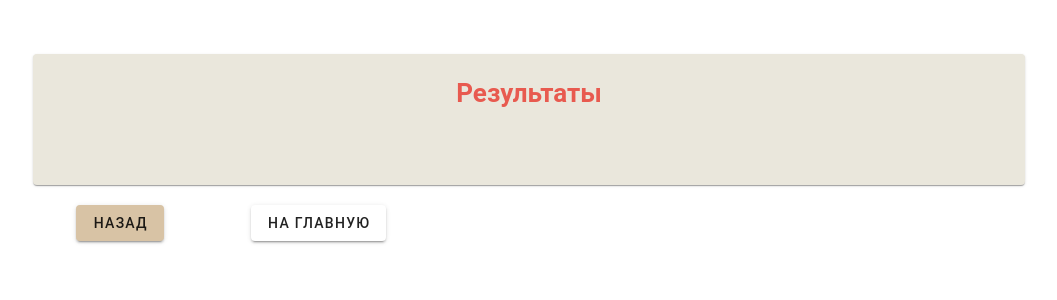
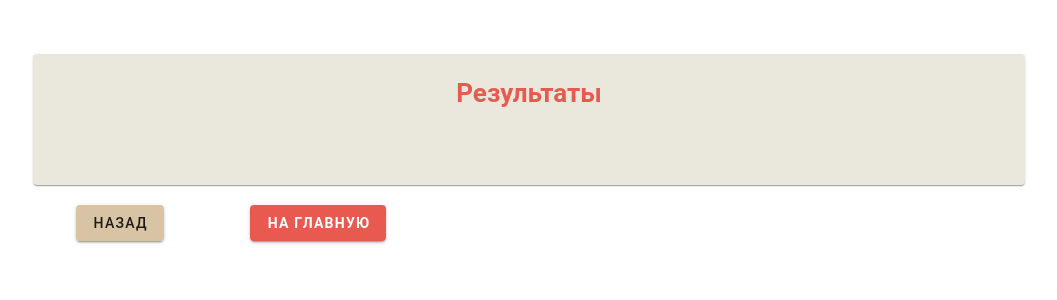
Before and after one commit to TatianaChF/-JS-Vue-, a Vue app: page /results in a window 1280 px wide. Shown: the top 300 px of the page, without its empty margins (103-1160 px from the left). Built offline with nearby package versions, Linux system fonts and the light colour scheme.

Commit message:
rename class

```diff
--- a/src/components/ResultsPage.vue
+++ b/src/components/ResultsPage.vue
@@ -10,7 +10,7 @@
     </v-card>
     <div class="container__form__btns">
       <v-btn class="btn" @click="router.push({ name: 'Dishes' })" text="Назад"></v-btn>
-      <v-btn class="btn__home" @click="router.push({ name: 'Home' })" text="На главную"></v-btn>
+      <v-btn class="btn__main" @click="router.push({ name: 'Home' })" text="На главную"></v-btn>
     </div>
   </v-container>
 </template>
```
